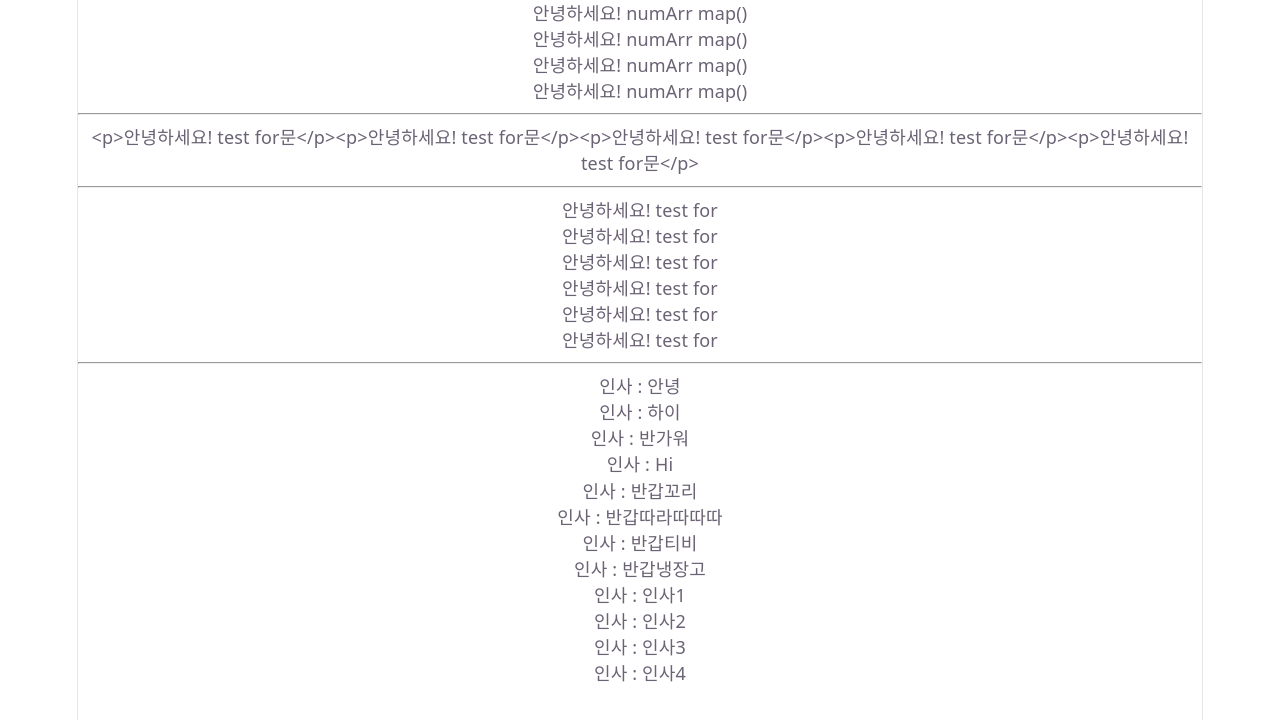
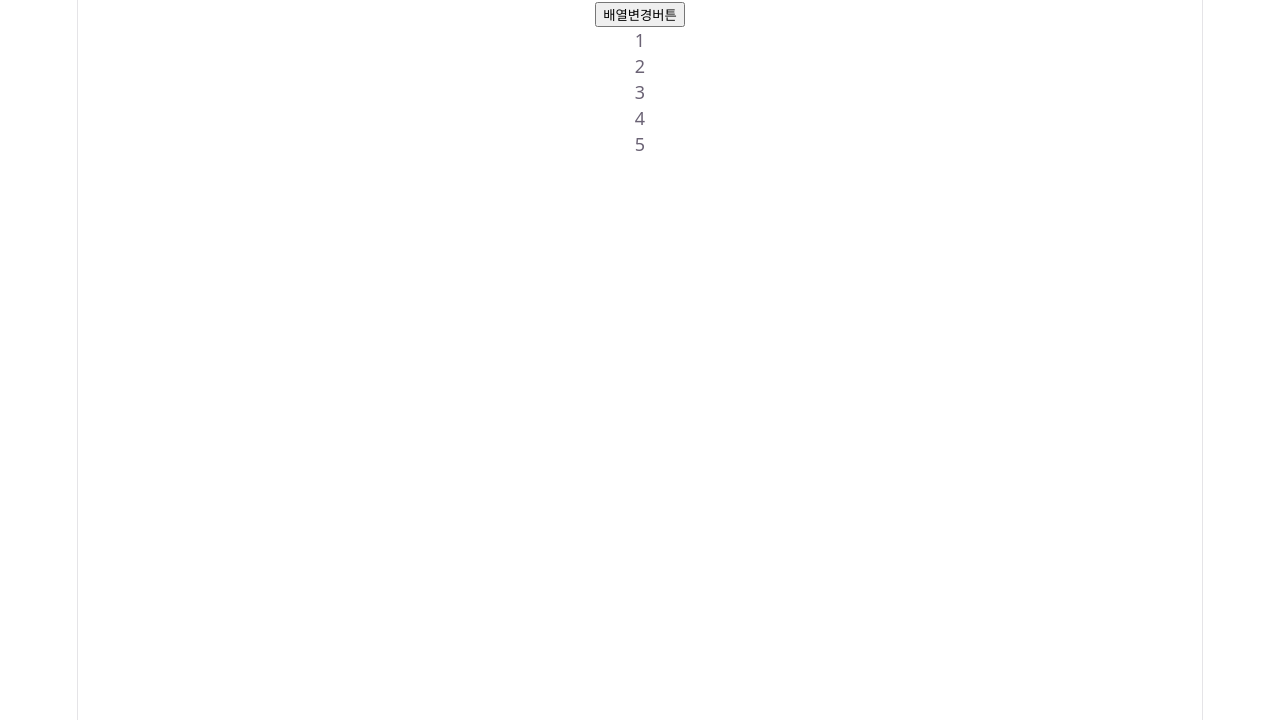
Before and after one commit to peppyksm/fe-react-study-8, a React (Vite) app in the folder react-study/: page / in a window 1280 px wide. Shown: the top 720 px of the page. Built offline with nearby package versions, Linux system fonts and the light colour scheme.

Commit message:
배열(참조변수) 깊은복사, state 변수 사용

```diff
--- a/react-study/src/App.jsx
+++ b/react-study/src/App.jsx
@@ -8,6 +8,7 @@ import State01 from './conponents/State01'
 import Export01 from './conponents/export01'
 import Quiz01 from './quiz/Quiz01'
 import State02 from './conponents/State02'
+import State03 from './conponents/State03'
 
 function App() {
   const [count, setCount] = useState(0)
@@ -17,7 +18,8 @@ function App() {
     //<State01/>
     //<Export01 />
     //<Quiz01 />
-    <State02/>
+    //<State02/>
+    <State03/>
   )
 }
 
--- /dev/null
+++ b/react-study/src/conponents/State03.jsx
@@ -0,0 +1,48 @@
+import { useState } from "react";
+
+
+function State03() {
+
+    //let arr = [1, 2, 3, 4, 5]; // 일반배열변수
+
+    let [arr, setArr] = useState([1, 2, 3, 4, 5]);
+
+
+    //let count = 10;   count = 20;
+
+    //참조변수 (주소)
+    //{key:value, key:value}
+    //[ㅇ,ㅇ,ㅇ]
+    //{key:value, key:value, key:[]}
+    //[{},{},[}]]
+
+    return (
+        <div>
+            <button onClick={() => {
+                // 배열에 값 추가 : push, unshoft. splice(i,i,i)
+                // [1,2,3,4,5]
+                // arr.push(7); //[1,2,3,4,5]
+                // setArr(arr); //화면 재렌더링 발생x
+                // console.log(arr);
+
+                // setArr([1, 2, 3, 4, 5, 7]);
+
+
+                // 깊은복사 -> 새로운 주소에 데이터 생성
+                let temp = [...arr];
+                temp.push(7);   //[1,2,3,4,5,7]
+                setArr(temp);   //state 변수 arr에 들어있는 값(배열의 주소)에 저장
+
+
+            }}>배열변경버튼</button>
+
+            {
+                arr.map((val) => {
+                    return <p>{val}</p>
+                })
+            }
+        </div>
+    )
+}
+
+export default State03;
```
